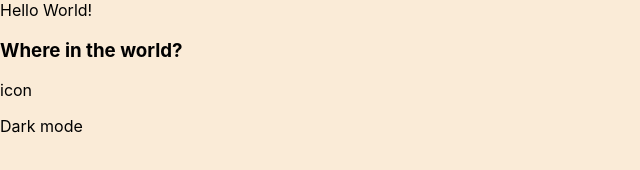
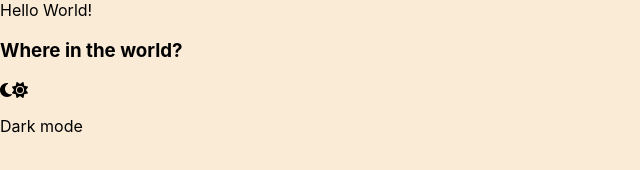
Before and after one commit to DovLozys/resting-countries-hackathon, a React (Create React App) app: page / in a window 1280 px wide. Shown: the top 170 px of the page, without its empty margins (0-640 px from the left). Built offline with nearby package versions, Linux system fonts and the light colour scheme.

Commit message:
Added FontAwesome icons for light and dark mode

```diff
--- a/package.json
+++ b/package.json
@@ -3,6 +3,10 @@
   "version": "0.1.0",
   "private": true,
   "dependencies": {
+    "@fortawesome/fontawesome-svg-core": "^6.1.1",
+    "@fortawesome/free-regular-svg-icons": "^6.1.1",
+    "@fortawesome/free-solid-svg-icons": "^6.1.1",
+    "@fortawesome/react-fontawesome": "^0.1.18",
     "@testing-library/jest-dom": "^5.16.4",
     "@testing-library/react": "^13.3.0",
     "@testing-library/user-event": "^13.5.0",
--- a/src/components/Header/Header.jsx
+++ b/src/components/Header/Header.jsx
@@ -1,10 +1,13 @@
+import {faMoon, faSun} from '@fortawesome/free-solid-svg-icons'
+import {FontAwesomeIcon} from '@fortawesome/react-fontawesome'
 import styles from './Header.module.css'
 function Header() {
 	return (
 		<header className={styles.header}>
 			<h3>Where in the world?</h3>
 			<div className={styles.toggleContainer}>
-				<p>icon</p>
+				<FontAwesomeIcon icon={faMoon} />
+				<FontAwesomeIcon icon={faSun} />
 				<p>Dark mode</p>
 			</div>
 		</header>
```
Also changed, not shown: 1 other file (tests, documents, lock files or other folders).
